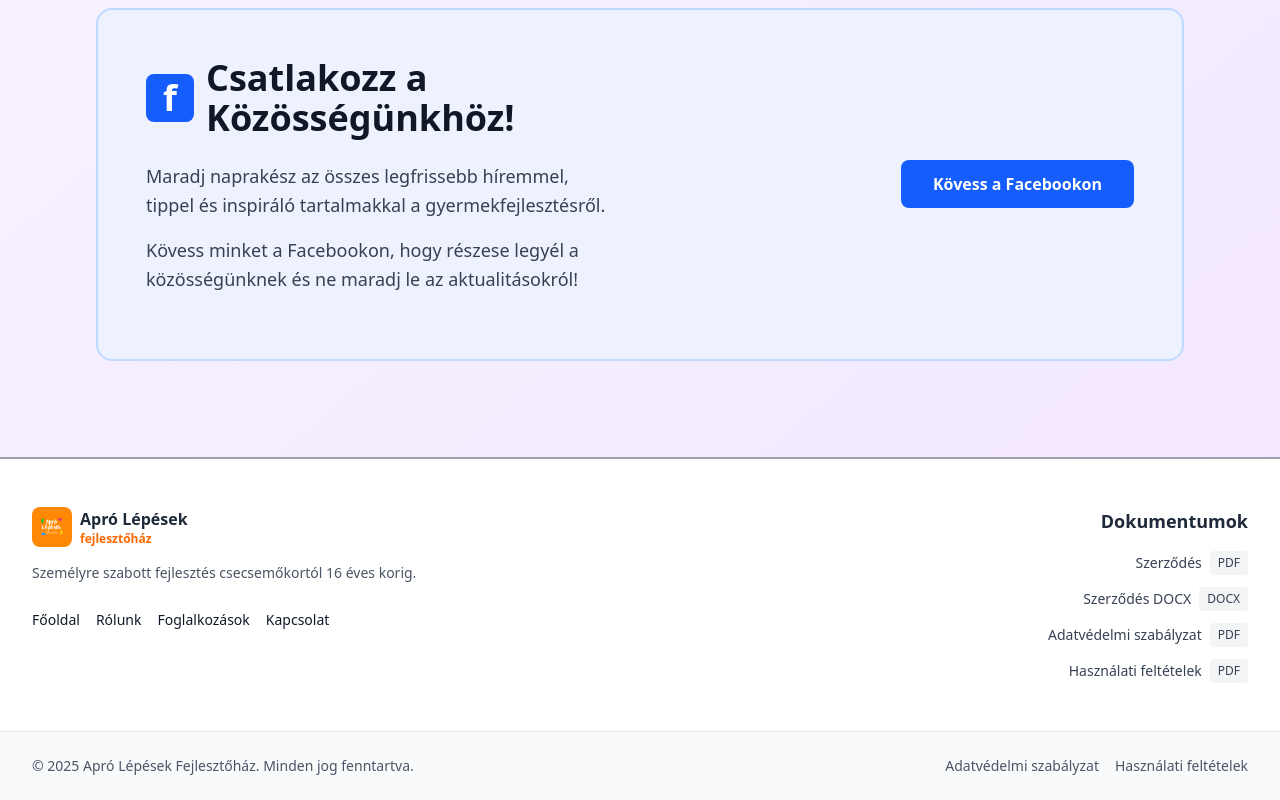
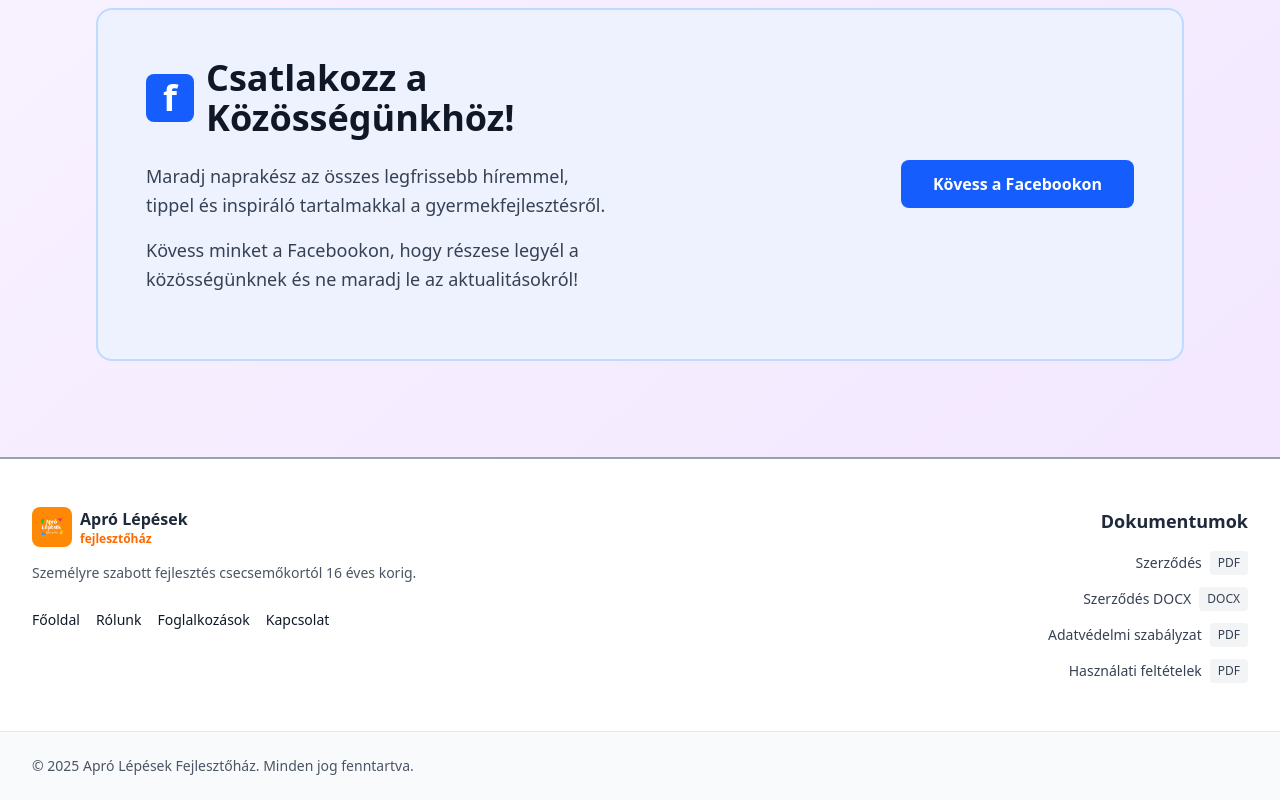
Before and after one commit to krisho-code/aprolepesekfejlesztohaz, a Next.js app: page / in a window 1280 px wide. Shown: the part 3056-3856 px from the top of the page. Built offline with nearby package versions, Linux system fonts and the light colour scheme.

Commit message:
commented footer div

```diff
--- a/app/components/Footer.tsx
+++ b/app/components/Footer.tsx
@@ -94,7 +94,7 @@
             &copy; {currentYear} Apró Lépések Fejlesztőház. Minden jog
             fenntartva.
           </p>
-          <div className="flex gap-4 mt-4 md:mt-0">
+          {/* <div className="flex gap-4 mt-4 md:mt-0">
             <a
               href="#"
               className="hover:text-orange-500 transition-colors duration-300"
@@ -107,7 +107,7 @@
             >
               Használati feltételek
             </a>
-          </div>
+          </div> */}
         </div>
       </div>
     </footer>
```
